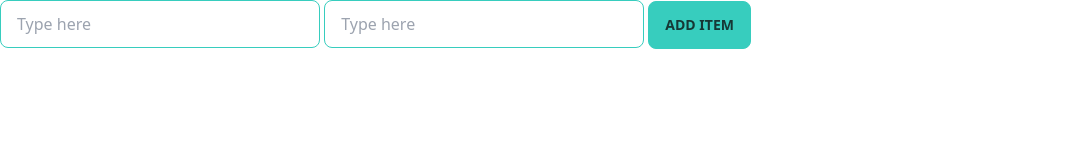
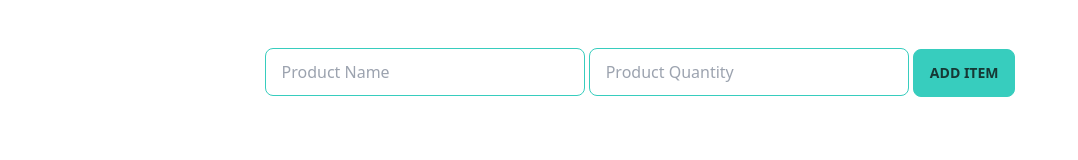
Before and after one commit to Azharul-Raj/PH-first-repo, a plain HTML site: page index.html in a window 1280 px wide. Shown: the whole page, without its empty margins (0-1078 px from the left). Drawn offline with nearby package versions, Linux system fonts and the light colour scheme.

Commit message:
do some work

```diff
--- a/index.html
+++ b/index.html
@@ -9,10 +9,10 @@
     <script src="https://cdn.tailwindcss.com"></script>
 </head>
 <body>
-    <section>
+    <section class="mx-auto text-center mt-12">
         <div id="input-container">
-            <input id="name-field" type="text" placeholder="Type here" class="input input-bordered input-accent w-full max-w-xs" />
-            <input id="quantity-field" type="text" placeholder="Type here" class="input input-bordered input-accent w-full max-w-xs" />
+            <input id="name-field" type="text" placeholder="Product Name" class="input input-bordered input-accent w-full max-w-xs" />
+            <input id="quantity-field" type="number" placeholder="Product Quantity" class="input input-bordered input-accent w-full max-w-xs" />
             <button id="add-btn" class="btn btn-accent">ADD ITEM</button>
         </div>
     </section>
```
